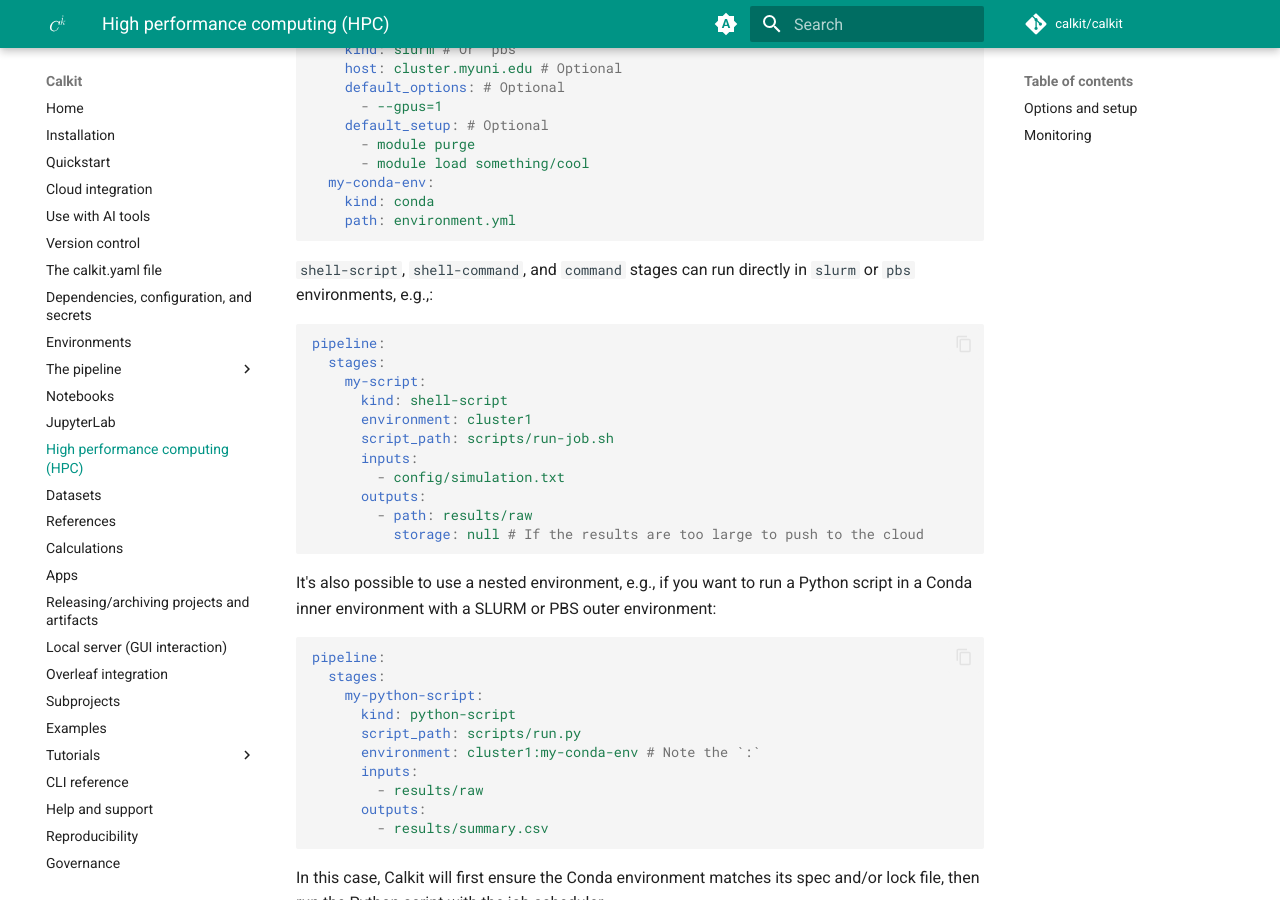
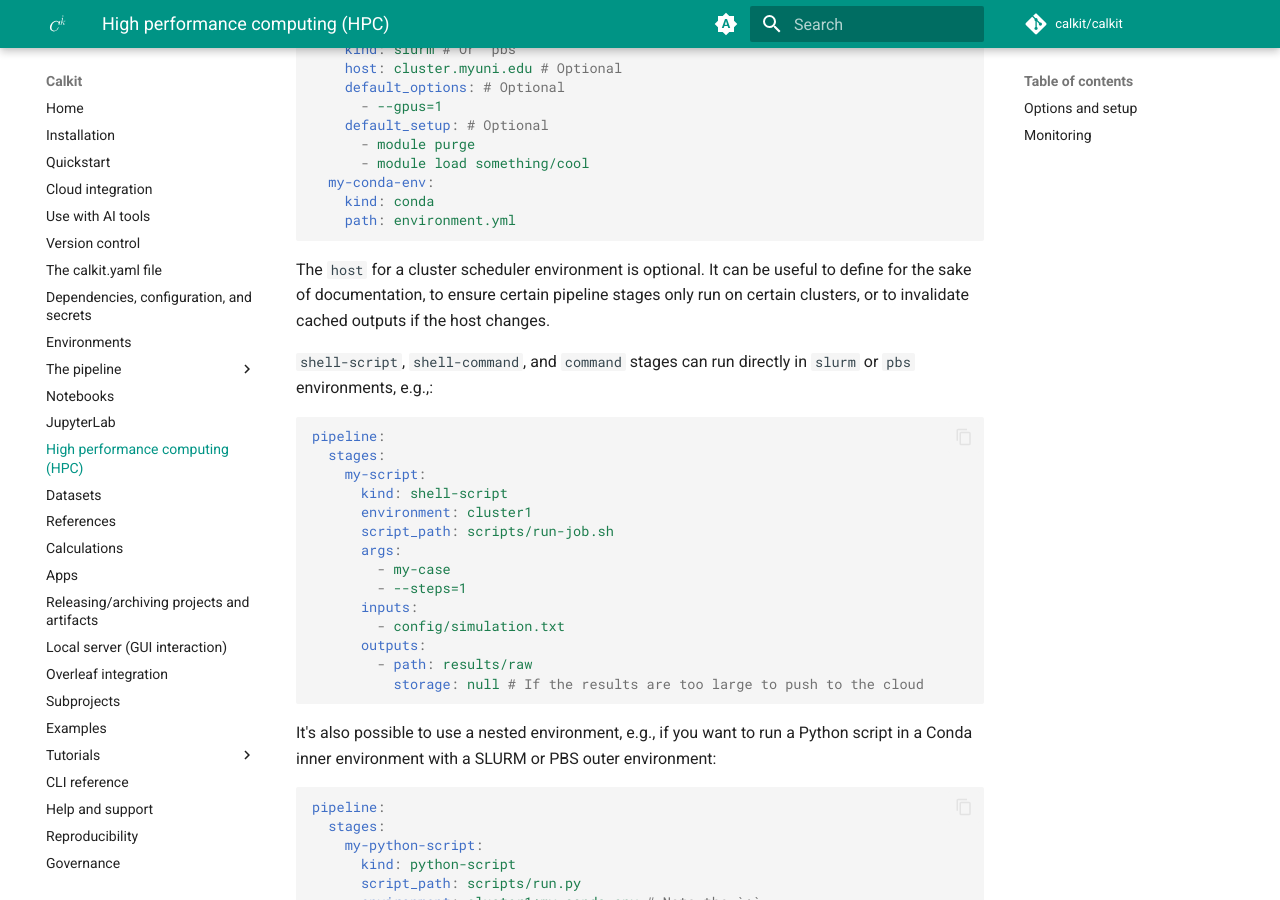
Before and after one commit to calkit/calkit, an MkDocs documentation site: the page built from docs/hpc.md, in a window 1280 px wide and 900 px high, scrolled down 600 px. Built offline with MkDocs 1.6.1 and Material for MkDocs 9.7.7, drawn with Linux system fonts in a browser that asks for light colours; comment, search, counter and statistics services are not loaded.

Commit message:
Add args and host explanation to docs

````diff
--- a/docs/hpc.md
+++ b/docs/hpc.md
@@ -36,6 +36,11 @@ environments:
     path: environment.yml
 ```
 
+The `host` for a cluster scheduler environment is optional.
+It can be useful to define for the sake of documentation,
+to ensure certain pipeline stages only run on certain clusters,
+or to invalidate cached outputs if the host changes.
+
 `shell-script`, `shell-command`, and `command` stages can run directly in
 `slurm` or `pbs` environments, e.g.,:
 
@@ -46,6 +51,9 @@ pipeline:
       kind: shell-script
       environment: cluster1
       script_path: scripts/run-job.sh
+      args:
+        - my-case
+        - --steps=1
       inputs:
         - config/simulation.txt
       outputs:
````
